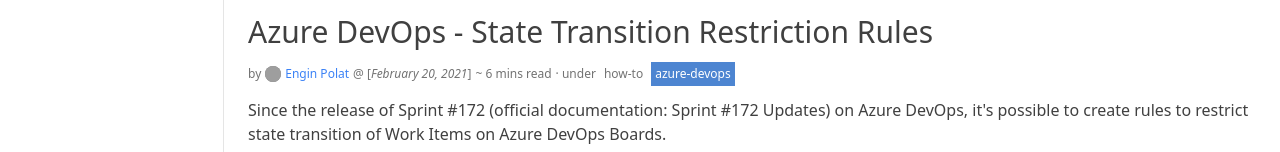
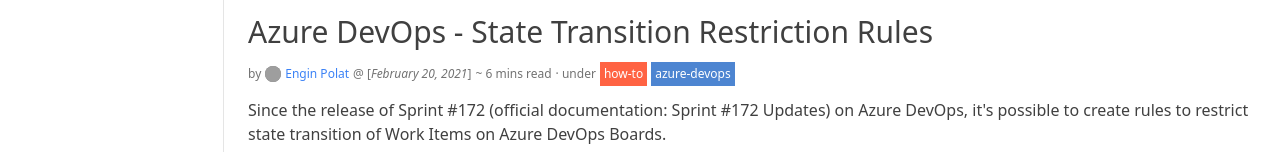
Before and after one commit to polatengin/devopstips.net, a Gatsby site: page / in a window 1280 px wide. Shown: the part 387-539 px from the top of the page. Built offline with nearby package versions, Linux system fonts and the light colour scheme; Gatsby itself is replaced by a stand-in of ours; grey boxes are pictures that could not be loaded.

Commit message:
how-to category badge style added

```diff
--- a/src/index.css
+++ b/src/index.css
@@ -44,3 +44,8 @@ section.article-body div.gatsby-highlight pre {
   @apply text-white;
   background-color: #509b4f;
 }
+
+.category-how-to {
+  @apply text-white;
+  background-color: #FF6343;
+}
```
